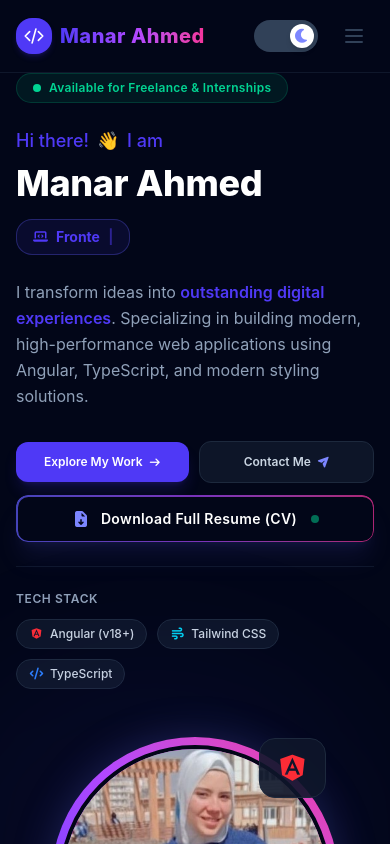
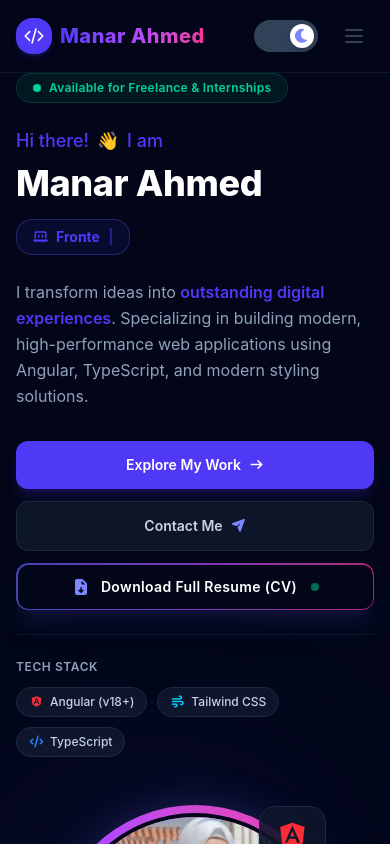
Before and after one commit to Manar-ahmed1215/my-portfolio, an Angular app: page / in a window 390 px wide. Shown: the top 844 px of the page. Built offline with nearby package versions, Linux system fonts and the light colour scheme.

Commit message:
style: fix theme contrast colors and improve mobile animations

```diff
--- a/src/app/features/home/home.component.html
+++ b/src/app/features/home/home.component.html
@@ -71,21 +71,23 @@
 
       <div class="flex flex-col gap-3 w-full max-w-md pt-2">
 
-        <div class="flex items-center gap-2.5 sm:gap-3 w-full">
+        <!-- Buttons Stack on Mobile (flex-col) and Side-by-Side on Desktop (sm:flex-row) -->
+        <div class="flex flex-col sm:flex-row items-center gap-3 w-full">
           <a href="#projects"
-            class="group flex-1 inline-flex items-center justify-center gap-1.5 sm:gap-2 bg-indigo-600 hover:bg-indigo-500 text-white font-semibold text-xs sm:text-sm py-3 px-3 sm:px-5 rounded-xl shadow-lg shadow-indigo-600/20 transition-all duration-300 hover:-translate-y-0.5 active:scale-95 whitespace-nowrap">
+            class="group w-full sm:flex-1 inline-flex items-center justify-center gap-2 bg-indigo-600 hover:bg-indigo-500 text-white font-semibold text-sm py-3.5 px-5 rounded-xl shadow-lg shadow-indigo-600/20 transition-all duration-300 hover:-translate-y-0.5 active:scale-95 whitespace-nowrap">
             <span>Explore My Work</span>
-            <i class="fa-solid fa-arrow-right text-[10px] sm:text-xs transition-transform duration-300 group-hover:translate-x-1"></i>
+            <i class="fa-solid fa-arrow-right text-xs transition-transform duration-300 group-hover:translate-x-1"></i>
           </a>
 
           <a href="#contact"
             [ngClass]="isDarkMode() ? 'bg-slate-900/90 border-slate-800 text-slate-300 hover:bg-slate-800 hover:text-white' : 'bg-white border-slate-200 text-slate-700 hover:bg-slate-100 shadow-sm'"
-            class="group flex-1 inline-flex items-center justify-center gap-1.5 sm:gap-2 border font-semibold text-xs sm:text-sm py-3 px-3 sm:px-5 rounded-xl transition-all duration-300 hover:-translate-y-0.5 active:scale-95 whitespace-nowrap">
+            class="group w-full sm:flex-1 inline-flex items-center justify-center gap-2 border font-semibold text-sm py-3.5 px-5 rounded-xl transition-all duration-300 hover:-translate-y-0.5 active:scale-95 whitespace-nowrap">
             <span>Contact Me</span>
-            <i class="fa-solid fa-paper-plane text-[10px] sm:text-xs transition-transform duration-300 group-hover:-translate-y-0.5 group-hover:translate-x-0.5 text-indigo-400"></i>
+            <i class="fa-solid fa-paper-plane text-xs transition-transform duration-300 group-hover:-translate-y-0.5 group-hover:translate-x-0.5 text-indigo-400"></i>
           </a>
         </div>
 
+        <!-- Resume Download Button -->
         <a href="/Manar Ahmed_CV .pdf" download="Manar_Ahmed_CV.pdf" target="_blank"
           class="relative group overflow-hidden rounded-xl p-[1.5px] transition-all duration-300 hover:-translate-y-0.5 active:scale-98 shadow-xl shadow-indigo-500/10 w-full">
 
```
